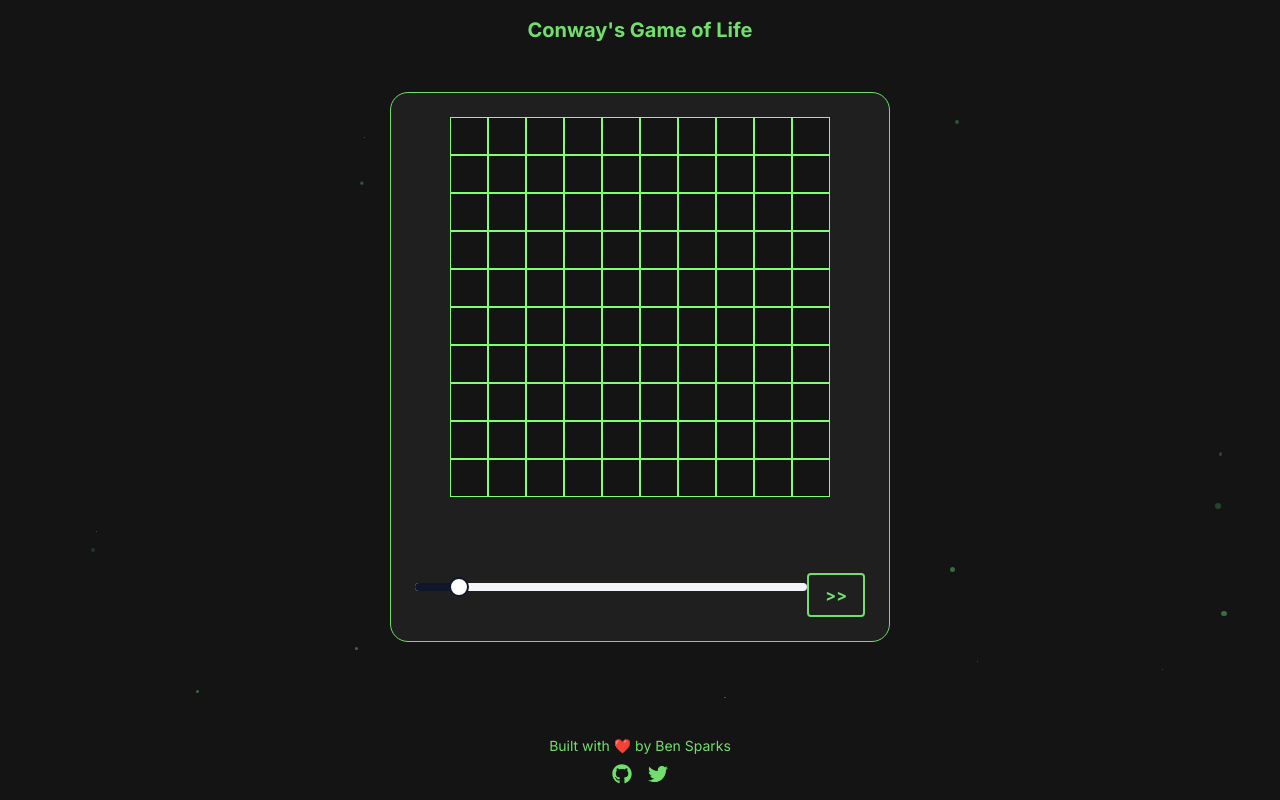
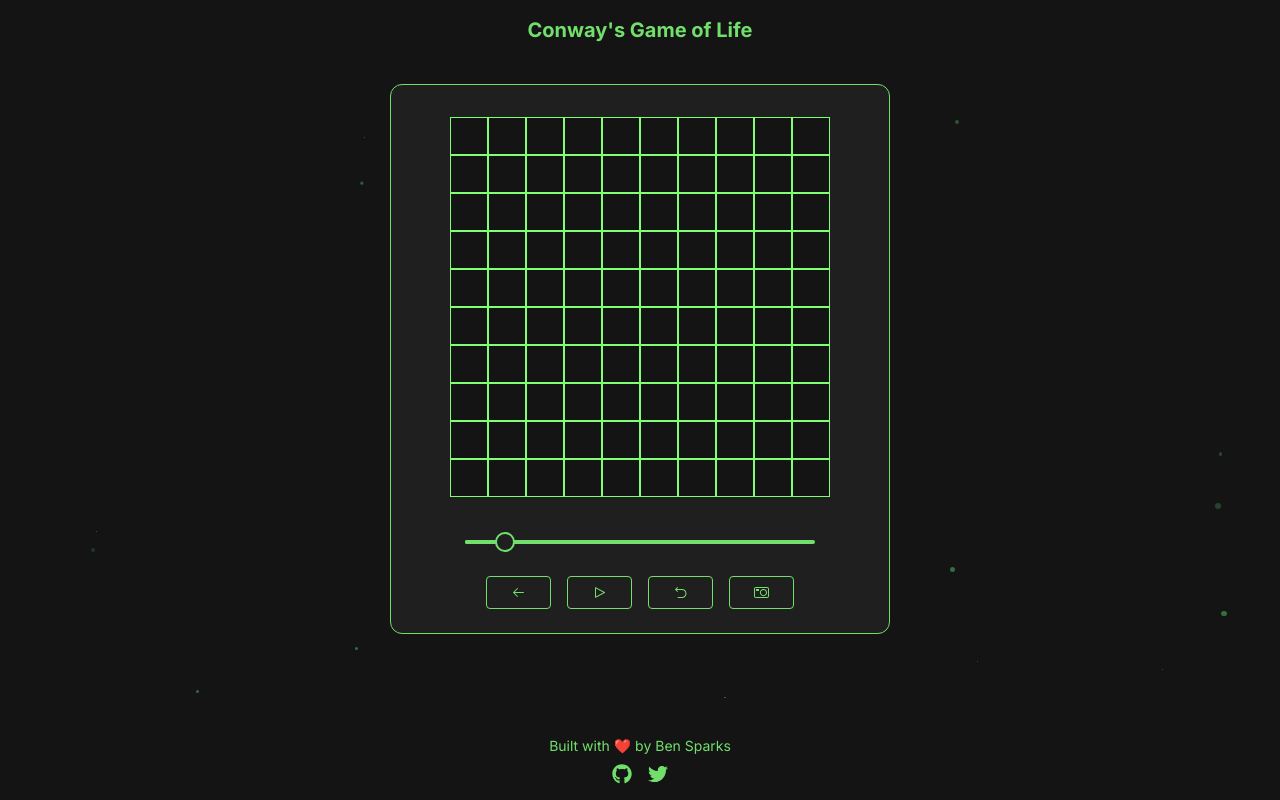
Before and after one commit to BenSparksCode/game-of-life, a Next.js app: page / in a window 1280 px wide. Built offline with nearby package versions, Linux system fonts and the light colour scheme.

Commit message:
Controls redesign

```diff
--- a/app/components/GameOfLife/GameOfLife.tsx
+++ b/app/components/GameOfLife/GameOfLife.tsx
@@ -52,7 +52,7 @@ const GameOfLife: React.FC<GameOfLifeProps> = ({ width, height }) => {
     }
 
     return (
-        <div className="w-[500px] h-[550px] flex flex-col bg-offBlack border border-lumoGreen rounded-[18px] content-center justify-items-center overflow-hidden m-6 p-6">
+        <div className="w-[500px] h-[550px] flex flex-col bg-offBlack border border-lumoGreen rounded-[12px] content-center justify-items-center overflow-hidden m-4 p-4">
             <GameOfLifeGrid grid={grid} gridHeightInCells={gridHeightInCells} cellHeightInPx={cellHeightInPx} toggleCellValue={toggleCellValue} />
             <GameOfLifeControls onNextGen={nextGen} onGridSizeSliderChange={setGridSize} />
         </div>
--- a/app/components/GameOfLife/GameOfLifeControls.tsx
+++ b/app/components/GameOfLife/GameOfLifeControls.tsx
@@ -1,18 +1,62 @@
 'use client'
 
+import { useState } from 'react'
 import { Slider } from '@/components/ui/slider'
+import { PlayIcon, PauseIcon, ArrowLeftIcon, ResetIcon, CameraIcon } from '@radix-ui/react-icons'
+
 import { GameOfLifeControlsProps } from '../../types/types'
 
-const GameOfLifeControls: React.FC<GameOfLifeControlsProps> = ({ onNextGen, onGridSizeSliderChange }) => {
+const GameOfLifeControls: React.FC<GameOfLifeControlsProps> = ({
+    onNextGen,
+    onGridSizeSliderChange,
+    handlePrevGen,
+    handlePlayPause,
+    handleResetGrid,
+    isPlaying,
+}) => {
+    const [isRecording, setIsRecording] = useState(false)
+
+    const toggleRecording = () => {
+        setIsRecording(!isRecording)
+    }
+
     return (
-        <div className="flex w-full place-content-center mt-auto">
-            <Slider defaultValue={[10]} min={8} max={30} onValueChange={onGridSizeSliderChange} />
-            <button
-                className="mt-4 border-2 border-lumoGreen text-lumoGreen hover:bg-lumoGreen hover:text-offBlack-dark font-bold py-2 px-4 rounded"
-                onClick={onNextGen}
-            >
-                {'>>'}
-            </button>
+        <div className="flex flex-col place-content-center items-center w-full space-y-4 mt-auto mb-2">
+            <div className="flex w-9/12 justify-center space-x-2 mb-4">
+                <Slider
+                    defaultValue={[10]}
+                    min={8}
+                    max={30}
+                    onValueChange={onGridSizeSliderChange}
+                />
+            </div>
+            <div className="flex w-full justify-center space-x-4">
+                {/* Change this onClick to real back step when ready */}
+                <button
+                    className="border py-2 px-6 rounded border-lumoGreen text-lumoGreen hover:bg-lumoGreen hover:text-offBlack-dark font-bold"
+                    onClick={onNextGen}
+                >
+                    <ArrowLeftIcon />
+                </button>
+                <button
+                    className="border py-2 px-6 rounded border-lumoGreen text-lumoGreen hover:bg-lumoGreen hover:text-offBlack-dark font-bold"
+                    onClick={handlePlayPause}
+                >
+                    {isPlaying ? <PauseIcon /> : <PlayIcon />}
+                </button>
+                <button
+                    className="border py-2 px-6 rounded border-lumoGreen text-lumoGreen hover:bg-lumoGreen hover:text-offBlack-dark font-bold"
+                    onClick={handleResetGrid}
+                >
+                    <ResetIcon />
+                </button>
+                <button
+                    className="border py-2 px-6 rounded border-lumoGreen text-lumoGreen hover:bg-lumoGreen hover:text-offBlack-dark font-bold"
+                    onClick={toggleRecording}
+                >
+                    <CameraIcon />
+                </button>
+            </div>
         </div>
     )
 }
--- a/app/components/GameOfLife/GameOfLifeGrid.tsx
+++ b/app/components/GameOfLife/GameOfLifeGrid.tsx
@@ -14,7 +14,7 @@ const Cell: React.FC<CellProps> = ({ cellValue, cellHeightInPx, onClick }) => (
 
 // The full Game of Life grid
 const GameOfLifeGrid: React.FC<GameOfLifeGridProps> = ({ grid, gridHeightInCells, cellHeightInPx, toggleCellValue }) => (
-    <div className='overflow-hidden justify-self-start self-center'>
+    <div className='overflow-hidden justify-self-start self-center m-4'>
         {grid.map((row, rowIndex) => (
             <div className="flex" key={rowIndex}>
                 {row.map((_, columnIndex) => (
--- a/app/types/types.ts
+++ b/app/types/types.ts
@@ -19,6 +19,10 @@ export interface CellProps {
 export interface GameOfLifeControlsProps {
     onNextGen: () => void
     onGridSizeSliderChange: (newGridHeightInCells: number[]) => void
+    handlePrevGen: () => void
+    handlePlayPause: () => void
+    handleResetGrid: () => void
+    isPlaying: boolean
 }
 
 export interface CellPosition {
--- a/components/ui/slider.tsx
+++ b/components/ui/slider.tsx
@@ -1,7 +1,7 @@
-import * as React from "react"
-import * as SliderPrimitive from "@radix-ui/react-slider"
+import * as React from 'react'
+import * as SliderPrimitive from '@radix-ui/react-slider'
 
-import { cn } from "@/lib/utils"
+import { cn } from '@/lib/utils'
 
 const Slider = React.forwardRef<
     React.ElementRef<typeof SliderPrimitive.Root>,
@@ -9,16 +9,13 @@ const Slider = React.forwardRef<
 >(({ className, ...props }, ref) => (
     <SliderPrimitive.Root
         ref={ref}
-    className={cn(
-      "relative flex w-full touch-none select-none items-center",
-      className
-    )}
+        className={cn('relative flex w-full touch-none select-none items-center', className)}
         {...props}
     >
-    <SliderPrimitive.Track className="relative h-2 w-full grow overflow-hidden rounded-full bg-secondary">
-      <SliderPrimitive.Range className="absolute h-full bg-primary" />
+        <SliderPrimitive.Track className="relative h-1 w-full grow overflow-hidden rounded-full bg-lumoGreen">
+            <SliderPrimitive.Range className="absolute h-full bg-lumoGreen" />
         </SliderPrimitive.Track>
-    <SliderPrimitive.Thumb className="block h-5 w-5 rounded-full border-2 border-primary bg-background ring-offset-background transition-colors focus-visible:outline-none focus-visible:ring-2 focus-visible:ring-ring focus-visible:ring-offset-2 disabled:pointer-events-none disabled:opacity-50" />
+        <SliderPrimitive.Thumb className="block h-5 w-5 rounded-full border-2 border-lumoGreen bg-offBlack hover:bg-lumoGreen hover:border-offBlack-dark ring-offset-background transition-colors focus-visible:outline-none focus-visible:ring-2 focus-visible:ring-ring focus-visible:ring-offset-2 disabled:pointer-events-none disabled:opacity-50" />
     </SliderPrimitive.Root>
 ))
 Slider.displayName = SliderPrimitive.Root.displayName
--- a/package.json
+++ b/package.json
@@ -9,7 +9,9 @@
     "lint": "next lint"
   },
   "dependencies": {
+    "@radix-ui/react-icons": "^1.3.0",
     "@radix-ui/react-slider": "^1.1.2",
+    "@radix-ui/react-slot": "^1.0.2",
     "class-variance-authority": "^0.7.0",
     "clsx": "^2.0.0",
     "lucide-react": "^0.293.0",
```
Also changed, not shown: 1 other file (tests, documents, lock files or other folders). Lines whose indentation alone changed are shown as unchanged.
